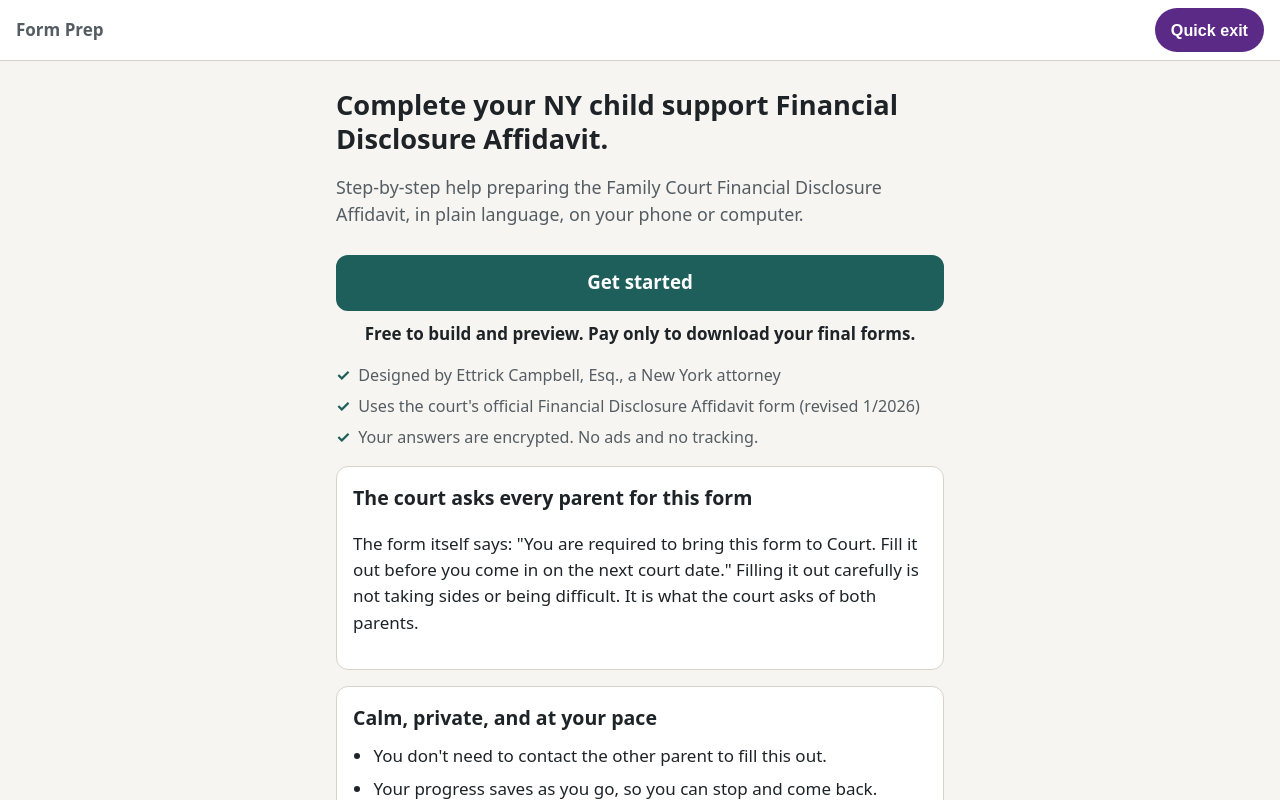
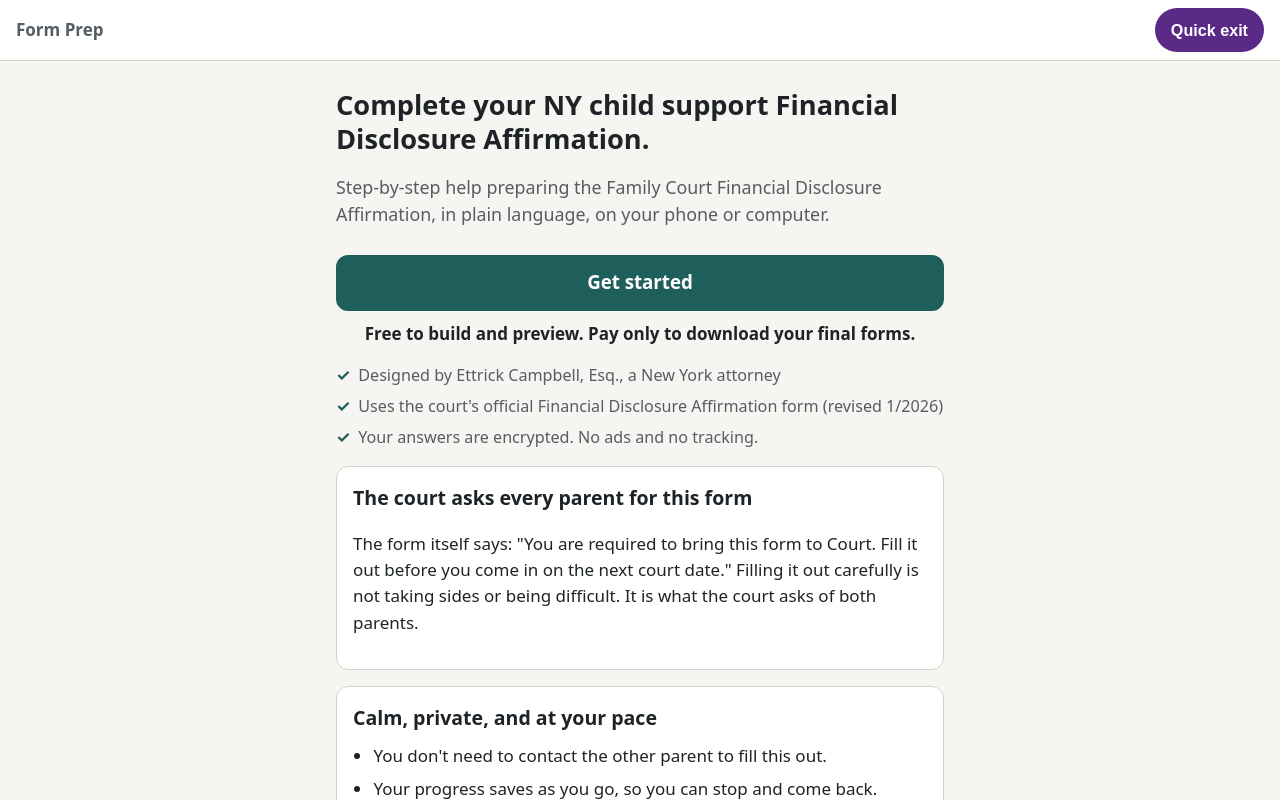
Before and after one commit to ettrickc-dev/FDA, a React (Vite) app: page / in a window 1280 px wide. Shown: the top 800 px of the page. Built offline with nearby package versions, Linux system fonts and the light colour scheme; no server answers.

Commit message:
Use 'Financial Disclosure Affirmation' throughout the app
Co-Authored-By: Claude Opus 5.5 <noreply@anthropic.com>
Claude-Session: https://claude.ai/code/session_01B9bJkdNK1od8YYbvHCzDWJ

```diff
--- a/src/components/ShareTool.jsx
+++ b/src/components/ShareTool.jsx
@@ -4,7 +4,7 @@
 import { useState } from 'react';
 
 const SHARE_URL = 'https://forms.ettrickcampbell.com';
-const SHARE_TEXT = 'A step-by-step helper for the NY Family Court Financial Disclosure Affidavit.';
+const SHARE_TEXT = 'A step-by-step helper for the NY Family Court Financial Disclosure Affirmation.';
 
 export default function ShareTool({ compact = false }) {
   const [status, setStatus] = useState('');
--- a/src/pages/Home.jsx
+++ b/src/pages/Home.jsx
@@ -44,7 +44,7 @@ export default function Home() {
       {cases?.length === 0 && (
         <div className="card">
           <p>You haven't started a form yet.</p>
-          <button className="btn primary big" onClick={start}>Start my Financial Disclosure Affidavit</button>
+          <button className="btn primary big" onClick={start}>Start my Financial Disclosure Affirmation</button>
         </div>
       )}
       {cases?.length > 0 && (
@@ -53,7 +53,7 @@ export default function Home() {
             {cases.map((c) => (
               <li key={c.id} className="card">
                 <div>
-                  <strong>Financial Disclosure Affidavit</strong>
+                  <strong>Financial Disclosure Affirmation</strong>
                   <span className={`pill ${c.status}`}>{c.status === 'draft' ? 'Draft' : c.status === 'paid' ? 'Unlocked' : 'Expired'}</span>
                 </div>
                 <small>Last saved {new Date(c.updated_at).toLocaleString()}</small>
--- a/src/pages/Landing.jsx
+++ b/src/pages/Landing.jsx
@@ -12,16 +12,16 @@ import { ATTORNEY } from '../config.js';
 export default function Landing() {
   return (
     <Shell showAd>
-      <h1>Complete your NY child support Financial Disclosure Affidavit.</h1>
+      <h1>Complete your NY child support Financial Disclosure Affirmation.</h1>
       <p className="lede">
-        Step-by-step help preparing the Family Court Financial Disclosure Affidavit, in plain language, on your phone or computer.
+        Step-by-step help preparing the Family Court Financial Disclosure Affirmation, in plain language, on your phone or computer.
       </p>
       <Link className="btn primary big" to="/terms" replace>Get started</Link>
       <p className="fee-note">Free to build and preview. Pay only to download your final forms.</p>
 
       <ul className="trust" aria-label="About this tool">
         <li>Designed by {ATTORNEY.name}, Esq., a New York attorney</li>
-        <li>Uses the court's official Financial Disclosure Affidavit form (revised 1/2026)</li>
+        <li>Uses the court's official Financial Disclosure Affirmation form (revised 1/2026)</li>
         <li>Your answers are encrypted. No ads and no tracking.</li>
       </ul>
 
--- a/src/pages/LegalPages.jsx
+++ b/src/pages/LegalPages.jsx
@@ -30,7 +30,7 @@ export function TermsOfUse() {
       <h1>Terms of Use</h1>
       <p className="hint">Version {TERMS_VERSION} · Effective {LEGAL_EFFECTIVE_DATE}</p>
       <Section title="1. What this service is">
-        <p>This website ("the tool") helps you prepare the New York Family Court Financial Disclosure Affidavit (officially Form 4-17a, Financial Disclosure Affirmation, Short Form). It provides document preparation and general legal information only. It is offered by {ATTORNEY.name}, Attorney at Law, {ATTORNEY.address} ("we," "us").</p>
+        <p>This website ("the tool") helps you prepare the New York Family Court Financial Disclosure Affirmation (Form 4-17a, Short Form). It provides document preparation and general legal information only. It is offered by {ATTORNEY.name}, Attorney at Law, {ATTORNEY.address} ("we," "us").</p>
         <p>By creating an account or using the tool, you agree to these Terms. If you do not agree, please do not use the tool.</p>
       </Section>
       <Section title="2. No attorney-client relationship">
--- a/src/pages/Terms.jsx
+++ b/src/pages/Terms.jsx
@@ -34,7 +34,7 @@ export default function Terms() {
     <Shell>
       <h1>Before you start</h1>
       <div className="card terms">
-        <p>This tool helps you prepare the New York Family Court Financial Disclosure Affidavit. It is <strong>not legal advice</strong>, and using it <strong>does not create an attorney-client relationship</strong> with {ATTORNEY.name}{ATTORNEY.firm ? ` or ${ATTORNEY.firm}` : ''}.</p>
+        <p>This tool helps you prepare the New York Family Court Financial Disclosure Affirmation. It is <strong>not legal advice</strong>, and using it <strong>does not create an attorney-client relationship</strong> with {ATTORNEY.name}{ATTORNEY.firm ? ` or ${ATTORNEY.firm}` : ''}.</p>
         <p>Results are <strong>estimates</strong> based on the information you enter and on rules and amounts in effect on {RULES_EFFECTIVE_DATE}. A court may reach a different result.</p>
         <p><strong>You are responsible for reviewing every answer.</strong> The completed form is a sworn statement. False statements can lead to penalties for perjury.</p>
         <p>Previewing is free. Downloading or printing the final, unwatermarked forms requires payment.</p>
```
